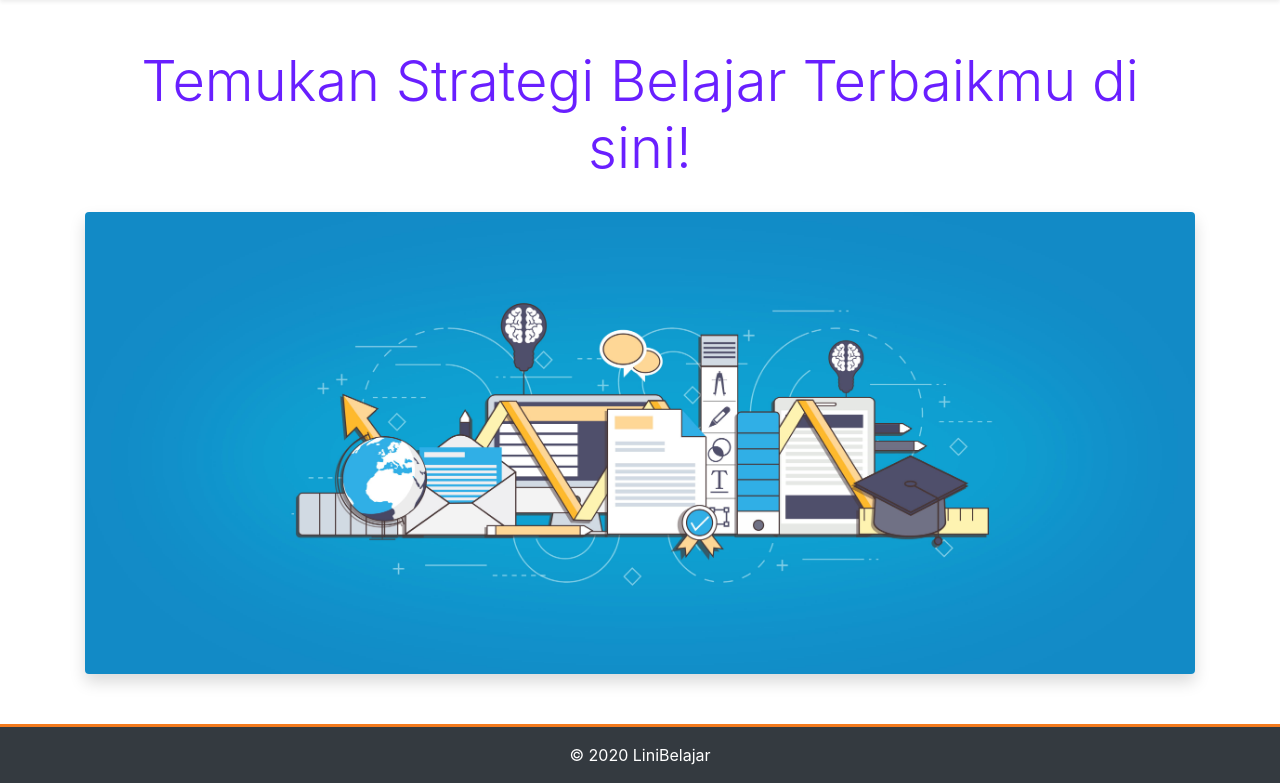
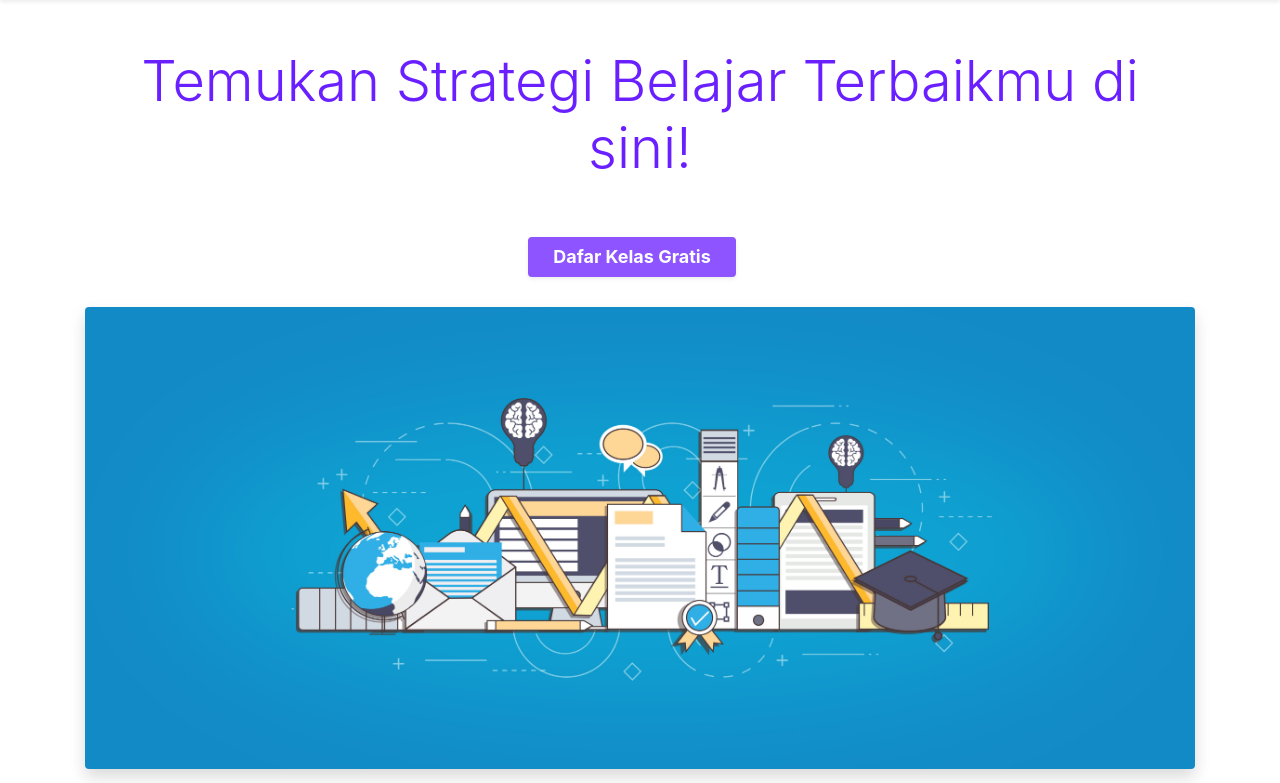
Before and after one commit to oktoberlin/Project1, a Django app: page / in a window 1280 px wide. Shown: the part 71-854 px from the top of the page. Run offline with Django 3.2, Linux system fonts and the light colour scheme; some libraries are stand-ins or nearby versions.

Commit message:
add daftar kelas button

```diff
--- a/LiniBelajar/home/templates/home.html
+++ b/LiniBelajar/home/templates/home.html
@@ -6,6 +6,9 @@
 
 
     <h4 class="display-4 mt-5">Temukan Strategi Belajar Terbaikmu di sini!</h4>
+    <div class="nav-item active mr-3 text-center mt-5">
+        <button type="button" class="btn btn-sm counseling shadow-sm rounded line-height"><a class="nav-link counselingitem" href="{% url 'login' %}">Dafar Kelas Gratis</a></button>
+    </div>
 
 
     <div class="study mb-5">
```
